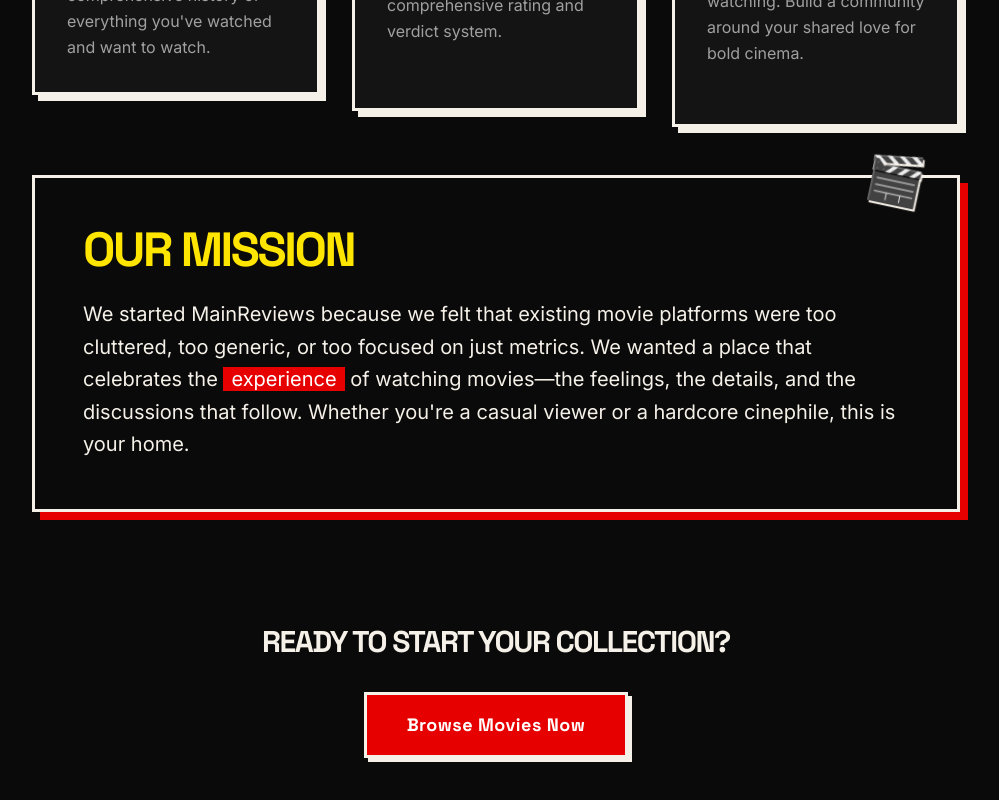
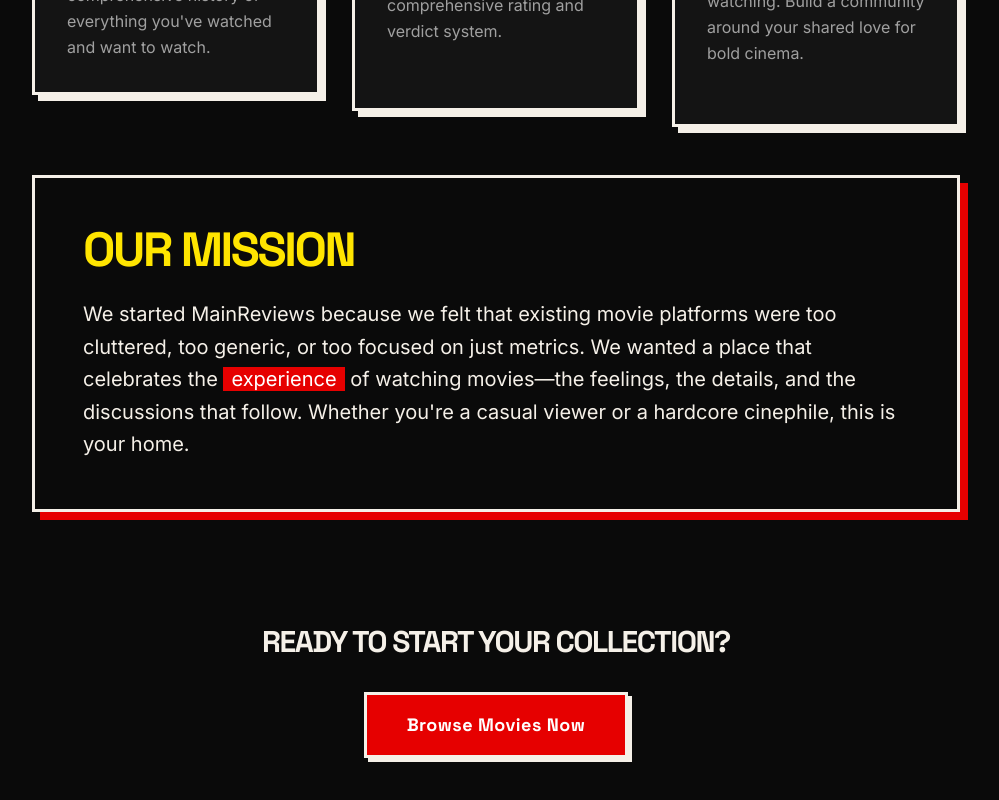
Before and after one commit to Mainalam7084/main-reviews, a Next.js app: page /about in a window 1280 px wide. Shown: the part 961-1761 px from the top of the page, without its empty margins (272-1271 px from the left). Built offline with nearby package versions, Linux system fonts and the light colour scheme; no server answers.

Commit message:
Removed the icon from the about section

```diff
--- a/app/about/page.tsx
+++ b/app/about/page.tsx
@@ -61,9 +61,6 @@
 
                     {/* Mission Statement */}
                     <div className="bg-[#0A0A0A] text-[#F5F0E8] border-3 border-[#F5F0E8] p-8 md:p-12 shadow-[8px_8px_0px_0px_#E60000] relative">
-                        <div className="absolute -top-6 right-8 text-5xl rotate-12 drop-shadow-[2px_2px_0px_#F5F0E8]">
-                            🎬
-                        </div>
                         <h2 className="text-3xl md:text-5xl font-display font-800 uppercase tracking-tighter mb-6 text-[#FFE500]">
                             Our Mission
                         </h2>
```
